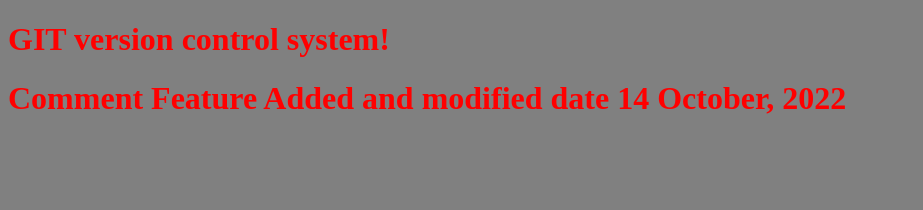
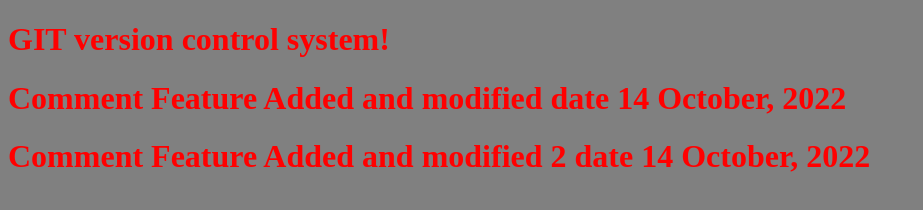
Before and after one commit to Jamil07316/learning-git, a plain HTML site: page index.html in a window 1280 px wide. Shown: the whole page, without its empty margins (0-923 px from the left). Drawn offline with Linux system fonts and the light colour scheme.

Commit message:
comment feature updated 2

```diff
--- a/index.html
+++ b/index.html
@@ -10,6 +10,7 @@
   <body>
     <h1>GIT version control system!</h1>
     <h1>Comment Feature Added and modified date 14 October, 2022</h1>
+    <h1>Comment Feature Added and modified 2 date 14 October, 2022</h1>
     <script src="main.js"></script>
   </body>
 </html>
```
